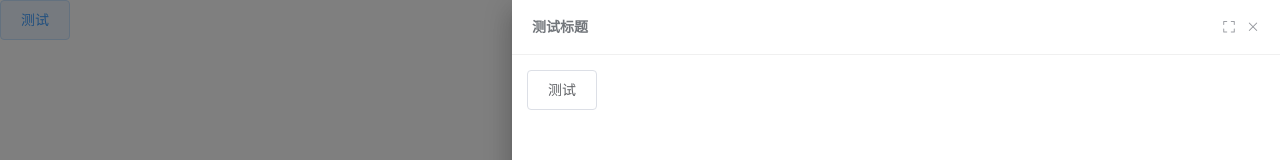
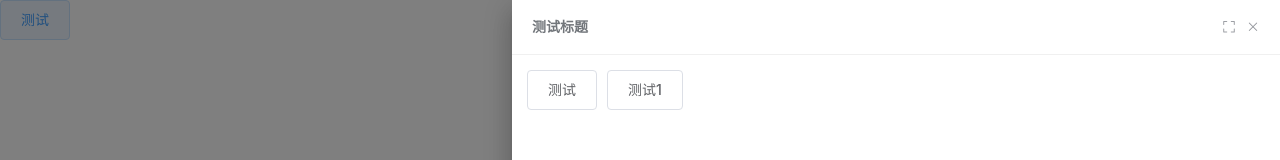
Before and after one commit to JingYaoYu/quick-el-drawer, a Vue app: page / in a window 1280 px wide. Both pictures are taken after a click on the button "测试". Shown: the top 160 px of the page. Built offline with nearby package versions, Linux system fonts and the light colour scheme.

Commit message:
upt: 支持组件派发emit事件

```diff
--- a/src/examples/App.vue
+++ b/src/examples/App.vue
@@ -13,8 +13,10 @@ export default {
       this.quickElDrawerShow({
         title: '测试标题',
         component: Test,
-        beforeClose: d => {
-          setTimeout(d, 3000)
+        on: {
+          test(value) {
+            console.log(value)
+          }
         },
         showCancelButton: true,
         buttons: [{ text: '测试', callback: 'handleSubmit' }]
--- a/src/examples/Test.vue
+++ b/src/examples/Test.vue
@@ -1,5 +1,8 @@
 <template>
-  <el-button @click="handleSubmit">测试</el-button>
+  <div>
+    <el-button @click="handleSubmit">测试</el-button>
+    <el-button @click="test">测试1</el-button>
+  </div>
 </template>
 
 <script>
@@ -7,12 +10,8 @@ export default {
   name: 'Test',
   data: () => ({ b: 2 }),
   methods: {
-    open3() {
-      this.quickElDrawerShow({
-        title: 'open3',
-        width: '50%',
-        component: 'open3'
-      })
+    test() {
+      this.$emit('test', '哈哈哈 test')
     },
     handleSubmit() {
       this.quickElDrawerShow({
--- a/src/packages/quick-el-drawer.vue
+++ b/src/packages/quick-el-drawer.vue
@@ -161,7 +161,8 @@ export default {
           'update:visible': v => (this.visible = v),
           'update:title': v => (this.title = v),
           'update:disabled-keys': v => (this.buttonDisabledKeys = v),
-          'update:loading-keys': v => (this.buttonLoadingKeys = v)
+          'update:loading-keys': v => (this.buttonLoadingKeys = v),
+          ...on
         }
       })
     }
```
